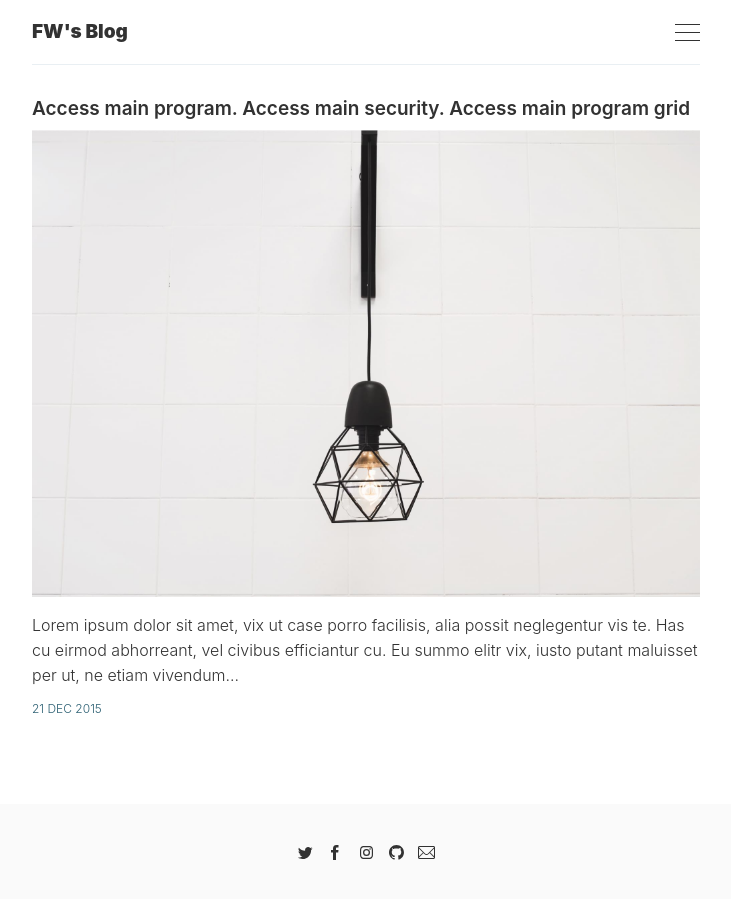
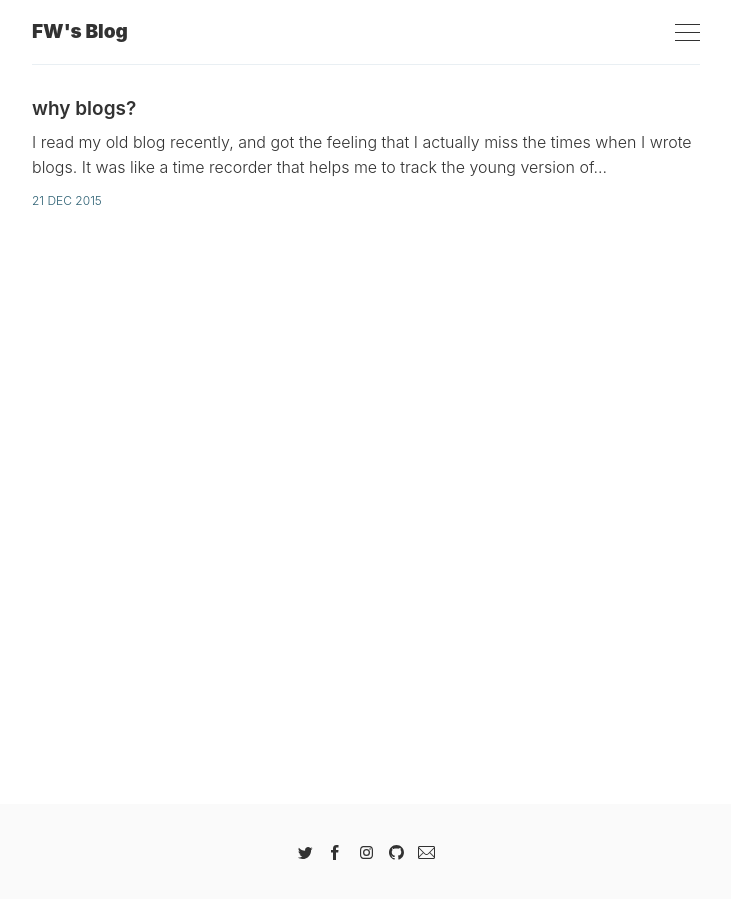
Before and after one commit to fyrepp/fyrepp.github.io, a Jekyll site: the page built from index.html, in a window 1280 px wide. Shown: the whole page, without its empty margins (274-1005 px from the left). Built offline with Jekyll 4.4.1, drawn with Linux system fonts in a browser that asks for light colours; the list of posts is cut into pages by our own code.

Commit message:
template

```diff
--- a/_posts/2015-12-21-access-main-program-access-main-security-access-main-program-grid.markdown
+++ b/_posts/2015-12-21-access-main-program-access-main-security-access-main-program-grid.markdown
@@ -1,31 +1,7 @@
 ---
 layout: post
-title: Access main program. Access main security. Access main program grid
+title: why blogs?
 tags: [frontpage, jekyll, blog]
-image: '/images/posts/1.jpg'
 ---
 
-Lorem ipsum dolor sit amet, vix ut case porro facilisis, alia possit neglegentur vis te. Has cu eirmod abhorreant, vel civibus efficiantur cu. Eu summo elitr vix, iusto putant maluisset per ut, ne etiam vivendum adipisci vel. Vis omnis tempor accusam ei, justo perpetua liberavisse cu qui. Saperet aliquando adipiscing ius ne, ne facer euripidis est. Pro mundi nostrum suavitate et.
-
-Vix dico eius nominati cu, ex zril commodo fuisset mea. Habeo adhuc audiam ius no. In quis virtute officiis has. Vix ad honestatis accommodare, quis virtute et sit, pertinax expetenda eam id. Duo an fuisset delectus dissentias, justo altera ea per.
-
-##### Todo
-
-Duis id ante elit. Aliquam quis tellus id orci eleifend finibus. Donec consequat justo ligula, eget sodales purus hendrerit at.
-
-1. Ut at interdum nunc. Maecenas commodo turpis quis elementum gravida.
-2. Nunc ac sapien tellus. Quisque risus enim, tempus eget porttitor in, pellentesque vel urna.
-    Donec nibh massa, rutrum a sollicitudin eu,
-lacinia in lorem.
-
-##### Graphic design
-
-> Graphic design is the paradise of individuality, eccentricity, heresy, abnormality, hobbies, and humors. - George Santayana
-
-Vim te case nihil oblique, has partem interpretaris ne, ad admodum accusamus nam. Usu utinam dissentias referrentur ne, vim accusam voluptua pertinacia no. Est no posse utinam inermis, brute errem mentitum et ius, te prompta albucius quo. In pro simul soleat regione.
-
-![alt](https://images.unsplash.com/photo-1433785567155-bf5530cab72c?ixlib=rb-0.3.5&q=80&fm=jpg&crop=entropy&w=1080&fit=max&s=1348aea714b9493fa61a09a8c01113e6)
-
-Ne reque offendit singulis mea, ad eos ferri doming nostrud. Duis suscipit usu ut, fuisset pericula ex est, et porro prompta his. Audire definiebas voluptatibus et duo, aperiam ocurreret ad nec. Vel ad nostrud principes. Ad liber congue iracundia sed, eirmod erroribus eam te, has veniam epicurei ea.
-
-Pri probo alterum aliquando an. Duo appetere laboramus intellegat ea, ex suas diam exerci vix. Mel simul debitis id, est nusquam fuisset mentitum in. Te mei iudico iisque.
+I read my old blog recently, and got the feeling that I actually miss the times when I wrote blogs. It was like a time recorder that helps me to track the young version of me.
```
Also changed, not shown: 1 other file.
